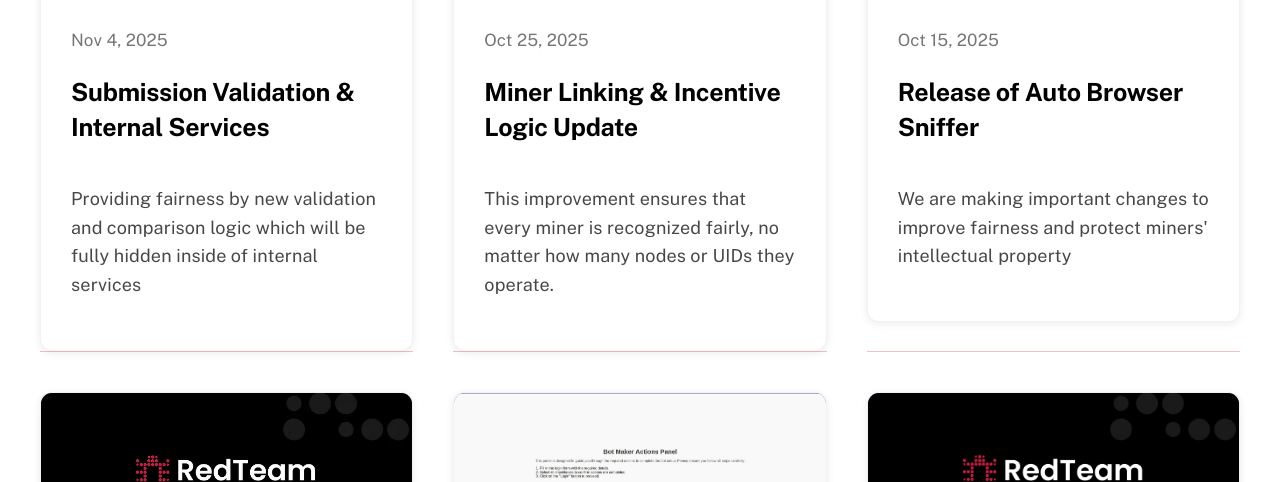
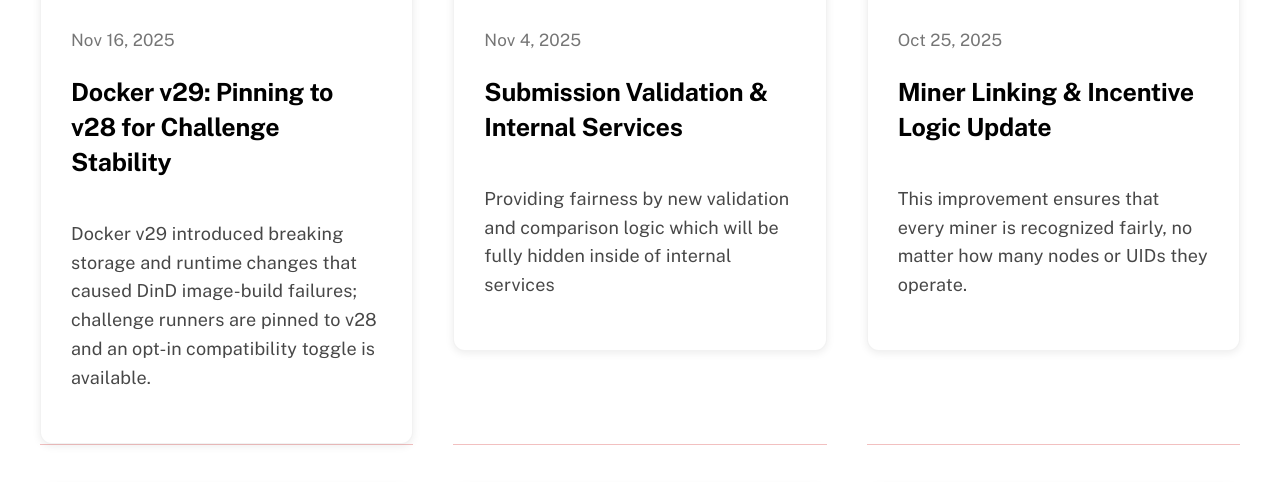
Before and after one commit to RedTeamSubnet/blog.theredteam.io, an MkDocs documentation site: the page built from docs/index.md, in a window 1280 px wide and 900 px high, scrolled down 378 px, cut to the strip 230-712 px from the top of the window. Built offline with MkDocs 1.6.1 and Material for MkDocs 9.7.7, drawn with Linux system fonts in a browser that asks for light colours; a script that is not in the unit is left out.

Commit message:
feat: blog announcement about docker v29

```diff
--- a/docs/index.md
+++ b/docs/index.md
@@ -11,6 +11,24 @@
 </div>
 
 <div class="blog-grid">
+    <a href="blog/posts/an.fix-docker-in-challenges/" class="blog-card-link">
+        <article class="blog-card">
+            <div class="blog-card-image">
+                <img src="../assets/images/docker_v29_issue_poster.png" alt="Docker v29">
+            </div>
+                <div class="blog-card-content">
+                    <span class="blog-card-date">
+                        Nov 16, 2025
+                    </span>
+                    <h2>
+                       Docker v29: Pinning to v28 for Challenge Stability
+                    </h2>
+                <p class="blog-card-excerpt">
+                    Docker v29 introduced breaking storage and runtime changes that caused DinD image-build failures; challenge runners are pinned to v28 and an opt-in compatibility toggle is available.
+                </p>
+            </div>
+        </article>
+    </a>
 
   <a href="blog/posts/an.structural-internal-services/" class="blog-card-link">
     <article class="blog-card">
```
Also changed, not shown: docs/announcements/index.md (+17 -2 lines), docs/blog/index.md (+12 -0 lines), docs/blog/posts/an.fix-docker-in-challenges.md (added, +73 -0 lines), docs/assets/images/docker_v29_issue_poster.png (added).
